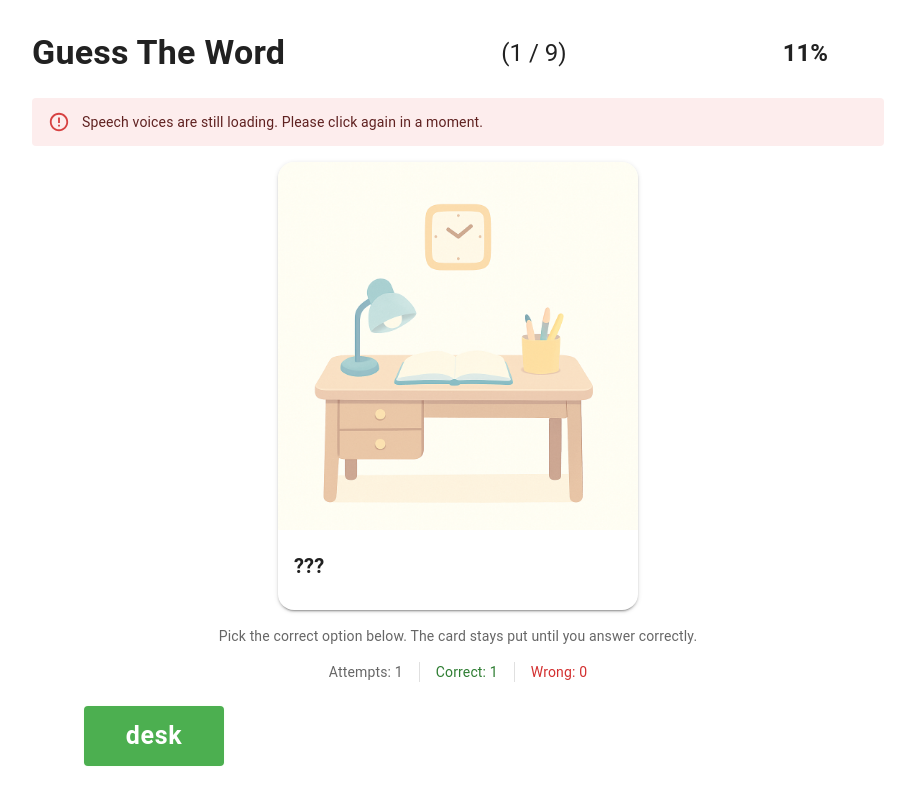
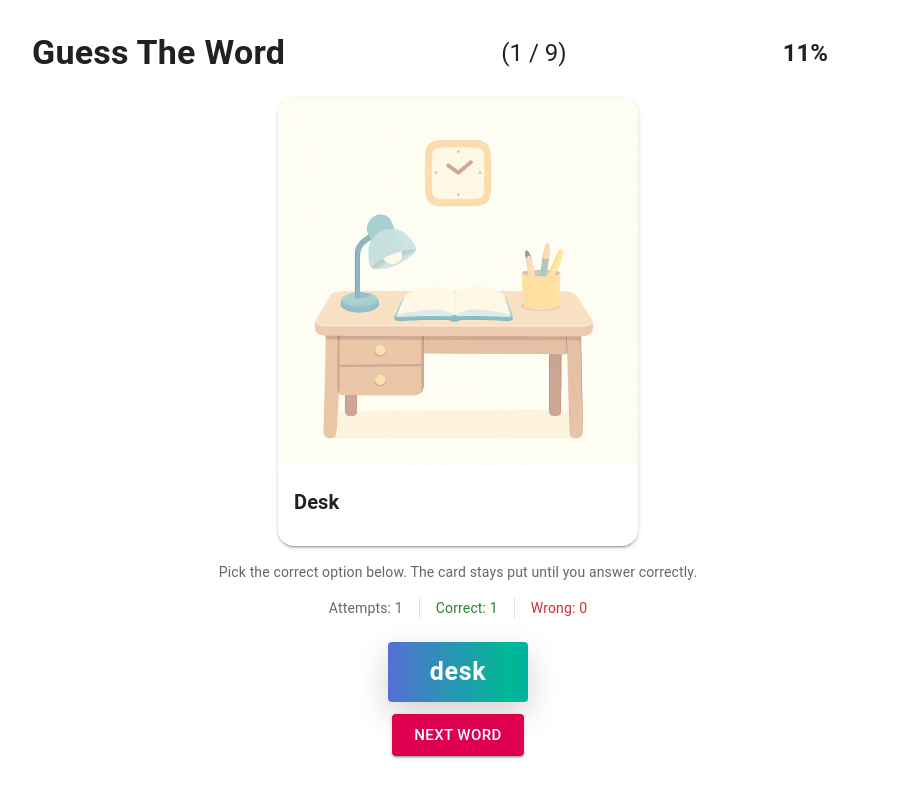
Before and after one commit to rimvydasb/english-for-kids, a Next.js app: page /guess-the-word in a window 1280 px wide. Both pictures are taken after a click on the button "desk". Shown: the whole page, without its empty margins (182-1097 px from the left). Built offline with nearby package versions, Linux system fonts and the light colour scheme; some icons are missing; what @mui/material-nextjs would draw is missing.

Commit message:
animation improvements

```diff
--- a/app/guess/GuessGamePage.tsx
+++ b/app/guess/GuessGamePage.tsx
@@ -2,7 +2,7 @@
 
 import { useCallback, useEffect, useMemo, useRef, useState } from 'react';
 import { useRouter } from 'next/navigation';
-import { Alert, Box, Container, Stack, Typography } from '@mui/material';
+import { Alert, Box, Button, Container, Stack, Typography } from '@mui/material';
 import { WordRecord, WORDS_DICTIONARY } from '@/lib/words';
 import WordCard, { WordCardMode } from '@/components/WordCard';
 import OptionButton from './OptionButton';
@@ -50,6 +50,10 @@ export default function GuessGamePage({ variant }: { variant: GameVariant }) {
     const [glowingOption, setGlowingOption] = useState<string | null>(null);
     const [shakingOption, setShakingOption] = useState<string | null>(null);
     const [isTransitioning, setIsTransitioning] = useState(false);
+    const [resolvedOption, setResolvedOption] = useState<string | null>(null);
+    const [cardModeOverride, setCardModeOverride] = useState<WordCardMode | null>(null);
+    const [pendingCompletion, setPendingCompletion] = useState(false);
+    const [glowSeed, setGlowSeed] = useState(0);
     const managerRef = useRef<WordStatisticsManager | null>(null);
     const playedOnOpenRef = useRef(false);
     const { activeWord, error, pronounceWord: playWord, voicesReady } = usePronunciation();
@@ -76,9 +80,13 @@ export default function GuessGamePage({ variant }: { variant: GameVariant }) {
             setGlowingOption(null);
             setShakingOption(null);
             setIsTransitioning(false);
+            setResolvedOption(null);
+            setCardModeOverride(null);
+            setPendingCompletion(false);
+            setGlowSeed(0);
 
         },
-        [playWord, variant, words],
+        [words],
     );
 
     useEffect(() => {
@@ -113,7 +121,6 @@ export default function GuessGamePage({ variant }: { variant: GameVariant }) {
             }
 
             const isCorrect = guess === currentWord.word;
-            const config = VARIANT_CONFIG[variant];
             const updated = managerRef.current?.recordAttempt(variant, guess, isCorrect);
             if (updated) {
                 setGlobalStats(updated.globalStats);
@@ -121,34 +128,48 @@ export default function GuessGamePage({ variant }: { variant: GameVariant }) {
             }
 
             if (isCorrect) {
-                if (config.optionMode === 'word') {
-                    playWord(currentWord)
-                }
+                const latestGlobal = updated?.globalStats ?? managerRef.current?.getGlobalStats() ?? globalStats;
+                const complete = hasCompletedAllWords(latestGlobal, words);
+
+                playWord(currentWord, {
+                    allowExamples: false,
+                    suppressPendingError: true,
+                    suppressNotAllowedError: true,
+                });
 
                 setGlowingOption(guess);
+                setShakingOption(null);
+                setResolvedOption(guess);
+                setCardModeOverride(WordCardMode.Learning);
                 setIsTransitioning(true);
-
-                window.setTimeout(() => {
-                    const latestGlobal = managerRef.current?.getGlobalStats() ?? globalStats;
-                    const complete = hasCompletedAllWords(latestGlobal, words);
-                    if (complete) {
-                        setIsFinished(true);
-                        setCurrentWord(null);
-                        setOptions([]);
-                    } else {
-                        setupRound(latestGlobal);
-                    }
-                    setGlowingOption(null);
-                    setIsTransitioning(false);
-                }, 3000);
+                setPendingCompletion(complete);
+                setGlowSeed(Math.random());
                 return;
             }
 
             setShakingOption(guess);
             window.setTimeout(() => setShakingOption(null), 700);
         },
-        [currentWord, globalStats, isTransitioning, setupRound, variant, words],
+        [currentWord, globalStats, isTransitioning, playWord, variant, words],
     );
+
+    const handleNextWord = useCallback(() => {
+        const latestGlobal = managerRef.current?.getGlobalStats() ?? globalStats;
+        if (pendingCompletion) {
+            setIsFinished(true);
+            setCurrentWord(null);
+            setOptions([]);
+        } else {
+            setupRound(latestGlobal);
+        }
+        setGlowingOption(null);
+        setShakingOption(null);
+        setResolvedOption(null);
+        setCardModeOverride(null);
+        setPendingCompletion(false);
+        setIsTransitioning(false);
+        setGlowSeed(0);
+    }, [globalStats, pendingCompletion, setupRound]);
 
     const handleRestart = useCallback(() => {
         const updated = managerRef.current?.resetLearnedFlags();
@@ -161,6 +182,10 @@ export default function GuessGamePage({ variant }: { variant: GameVariant }) {
         setShakingOption(null);
         setIsTransitioning(false);
         setIsFinished(false);
+        setResolvedOption(null);
+        setCardModeOverride(null);
+        setPendingCompletion(false);
+        setGlowSeed(0);
     }, [setupRound]);
 
     const handleResetStats = useCallback(() => {
@@ -174,6 +199,10 @@ export default function GuessGamePage({ variant }: { variant: GameVariant }) {
         setGlowingOption(null);
         setShakingOption(null);
         setIsTransitioning(false);
+        setResolvedOption(null);
+        setCardModeOverride(null);
+        setPendingCompletion(false);
+        setGlowSeed(0);
     }, [setupRound]);
 
     const learnedCount = useMemo(
@@ -238,7 +267,7 @@ export default function GuessGamePage({ variant }: { variant: GameVariant }) {
                                 {currentWord && (
                                     <WordCard
                                         word={currentWord}
-                                        mode={VARIANT_CONFIG[variant].cardMode}
+                                        mode={cardModeOverride ?? VARIANT_CONFIG[variant].cardMode}
                                         active={activeWord === currentWord.word}
                                         onPronounce={() => playWord(currentWord)}
                                     />
@@ -267,7 +296,12 @@ export default function GuessGamePage({ variant }: { variant: GameVariant }) {
                                             : optionWord?.word || option;
                                     const isGlowing = glowingOption === option;
                                     const isShaking = shakingOption === option;
-                                    const shouldFade = isTransitioning && !isGlowing;
+                                    const shouldHide = Boolean(resolvedOption && option !== resolvedOption);
+                                    const shouldFade = false;
+
+                                    if (shouldHide) {
+                                        return null;
+                                    }
 
                                     return (
                                         <OptionButton
@@ -278,11 +312,25 @@ export default function GuessGamePage({ variant }: { variant: GameVariant }) {
                                             isShaking={isShaking}
                                             shouldFade={shouldFade}
                                             isLocked={isTransitioning}
+                                            glowSeed={glowSeed}
                                             onGuess={handleGuess}
                                         />
                                     );
                                 })}
                             </Box>
+
+                            {resolvedOption && (
+                                <Box sx={{ display: 'flex', justifyContent: 'center' }}>
+                                    <Button
+                                        variant="contained"
+                                        color="secondary"
+                                        size="large"
+                                        onClick={handleNextWord}
+                                    >
+                                        {pendingCompletion ? 'See summary' : 'Next word'}
+                                    </Button>
+                                </Box>
+                            )}
                         </Stack>
                     </Stack>
                 )}
--- a/app/guess/OptionButton.tsx
+++ b/app/guess/OptionButton.tsx
@@ -1,19 +1,17 @@
+import { useMemo } from 'react';
 import Button from '@mui/material/Button';
 import { keyframes } from '@mui/material/styles';
 
-const glowAnimation = keyframes`
-    0% {
-        box-shadow: 0 0 0 0 rgba(122, 150, 248, 0.4);
-    }
-    40% {
-        box-shadow: 0 0 18px 8px rgba(28, 72, 223, 0.35);
-    }
-    80% {
-        box-shadow: 0 0 10px 2px rgba(67, 255, 0, 0.25);
-    }
-    100% {
-        box-shadow: 0 0 0 0 rgba(76, 175, 80, 0);
-    }
+const gradientShift = keyframes`
+  0% { background-position: 0% 50%; }
+  50% { background-position: 100% 50%; }
+  100% { background-position: 0% 50%; }
+`;
+
+const quickPop = keyframes`
+  0% { transform: scale(1); }
+  40% { transform: scale(1.05); }
+  100% { transform: scale(1); }
 `;
 
 const shakeAnimation = keyframes`
@@ -37,6 +35,7 @@ interface OptionButtonProps {
     isShaking: boolean;
     shouldFade: boolean;
     isLocked: boolean;
+    glowSeed: number;
     onGuess: (value: string) => void;
 }
 
@@ -47,9 +46,43 @@ export default function OptionButton({
     isShaking,
     shouldFade,
     isLocked,
+    glowSeed,
     onGuess,
 }: OptionButtonProps) {
     const minWidth = Math.max(label.length * 14, 140);
+    const animatedGradient = useMemo(() => {
+        if (!isGlowing) {
+            return null;
+        }
+        const gradients = [
+            'linear-gradient(90deg, #6c5ce7, #00b894, #0984e3)',
+            'linear-gradient(90deg, #ff9a9e, #fad0c4, #fcb69f)',
+            'linear-gradient(90deg, #84fab0, #8fd3f4, #70a1ff)',
+            'linear-gradient(90deg, #f6d365, #fda085, #fbc2eb)',
+            'linear-gradient(90deg, #a18cd1, #fbc2eb, #6dd5ed)',
+        ];
+        const index = Math.floor(Math.abs(glowSeed * gradients.length)) % gradients.length;
+        return gradients[index];
+    }, [glowSeed, isGlowing]);
+
+    const animatedStyles: {
+        backgroundImage?: string | null;
+        backgroundSize?: string;
+        color?: string;
+        animation?: string;
+        boxShadow?: string;
+        borderColor?: string;
+    } = isGlowing
+        ? {
+            backgroundImage: animatedGradient ?? undefined,
+            backgroundSize: '220% 220%',
+            color: '#fff',
+            animation: `${gradientShift} 1.3s ease-in-out infinite, ${quickPop} 0.6s ease-out`,
+            boxShadow: '0 12px 32px rgba(0,0,0,0.18)',
+            borderColor: 'transparent',
+        }
+        : {};
+
     return (
         <Button
             variant={isGlowing ? 'contained' : 'outlined'}
@@ -63,17 +96,23 @@ export default function OptionButton({
                 minWidth,
                 px: 2.5,
                 pointerEvents: isLocked ? 'none' : 'auto',
-                animation: isGlowing
-                    ? `${glowAnimation} 3s ease-in-out`
-                    : shouldFade
-                        ? `${fadeAwayAnimation} 3s forwards`
-                        : isShaking
-                            ? `${shakeAnimation} 0.5s ease`
+                animation: shouldFade
+                    ? `${fadeAwayAnimation} 3s forwards`
+                    : isShaking
+                        ? `${shakeAnimation} 0.5s ease`
+                        : isGlowing
+                            ? animatedStyles.animation
                             : 'none',
-                bgcolor: isGlowing ? 'success.light' : undefined,
+                bgcolor: isShaking ? 'error.light' : isGlowing ? 'primary.main' : undefined,
                 borderColor: isShaking ? 'error.main' : undefined,
-                color: isShaking ? 'error.main' : undefined,
+                color: isShaking ? 'error.main' : animatedStyles.color,
                 opacity: shouldFade ? 0 : 1,
+                backgroundImage: animatedStyles.backgroundImage,
+                backgroundSize: animatedStyles.backgroundSize,
+                boxShadow: animatedStyles.boxShadow,
+                '&:hover': isGlowing
+                    ? animatedStyles
+                    : undefined,
             }}
         >
             {label}
```
Also changed, not shown: 1 other file (tests, documents, lock files or other folders).
